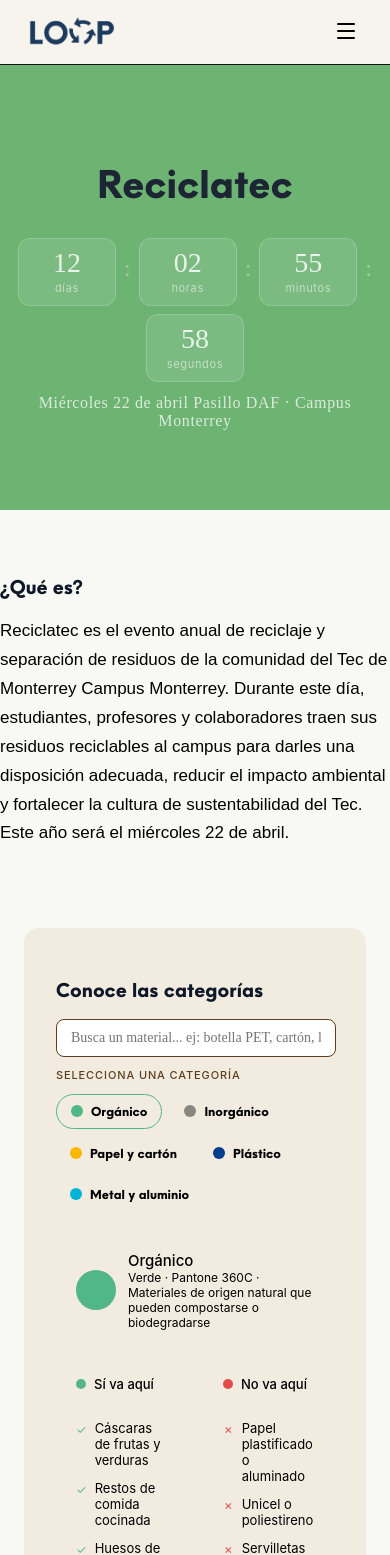
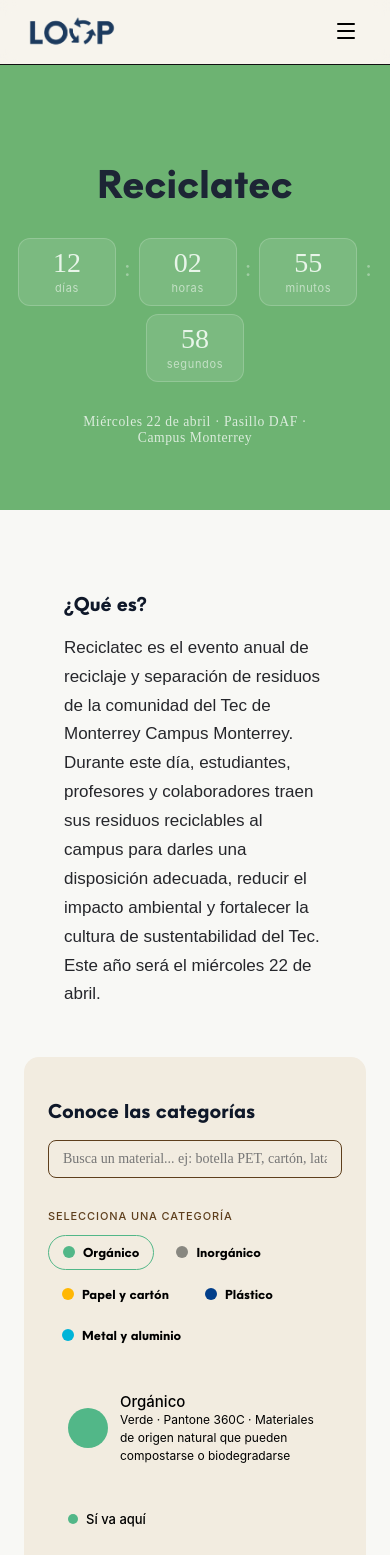
Before and after one commit to atenasarita/website-dne, a React (Create React App) app in the folder client/: page /reciclatec in a window 390 px wide. Shown: the top 1555 px of the page. Built offline with nearby package versions, Linux system fonts and the light colour scheme.

Commit message:
fix: responsiveness en reciclatec.jsx

```diff
--- a/client/src/pages/Reciclatec.jsx
+++ b/client/src/pages/Reciclatec.jsx
@@ -137,12 +137,18 @@ function CategoryPanel({ catId }) {
         <div style={{ width: '40px', height: '40px', borderRadius: '50%', background: c.color, flexShrink: 0 }} />
         <div>
           <div style={{ fontSize: '15px', fontWeight: 500, color: 'var(--color-text-primary)' }}>{c.nombre}</div>
-          <div style={{ fontSize: '12px', color: 'var(--color-text-tertiary)' }}>{c.pantone} · {c.desc}</div>
+          {/* Fix 1: desc wraps on mobile — allow it to wrap naturally */}
+          <div style={{ fontSize: '12px', color: 'var(--color-text-tertiary)', lineHeight: 1.5 }}>{c.pantone} · {c.desc}</div>
         </div>
       </div>
 
-      {/* Sí / No columns */}
-      <div style={{ display: 'grid', gridTemplateColumns: '1fr 1fr', gap: '1rem', marginBottom: '0.75rem' }}>
+      {/* Fix 2: Sí/No columns — collapse to 1 column on narrow screens */}
+      <div style={{
+        display: 'grid',
+        gridTemplateColumns: 'repeat(auto-fit, minmax(min(240px, 100%), 1fr))',
+        gap: '1rem',
+        marginBottom: '0.75rem'
+      }}>
         {[{ label: 'Sí va aquí', dot: '#52B788', items: c.si, type: 'si' },
           { label: 'No va aquí', dot: '#E24B4A', items: c.no, type: 'no' }].map(col => (
           <div key={col.label} style={{
@@ -155,7 +161,7 @@ function CategoryPanel({ catId }) {
               padding: '0.875rem 1.25rem',
               borderBottom: '0.5px solid var(--color-border-tertiary)'
             }}>
-              <div style={{ width: '10px', height: '10px', borderRadius: '50%', background: col.dot }} />
+              <div style={{ width: '10px', height: '10px', borderRadius: '50%', background: col.dot, flexShrink: 0 }} />
               <span style={{ fontSize: '13px', fontWeight: 500, color: 'var(--color-text-primary)' }}>{col.label}</span>
             </div>
             <div style={{ padding: '0.5rem 1.25rem' }}>
@@ -178,7 +184,8 @@ function CategoryPanel({ catId }) {
           }}>
             Casos especiales de la comunidad Tec
           </p>
-          <div style={{ display: 'grid', gridTemplateColumns: 'repeat(auto-fit, minmax(220px, 1fr))', gap: '0.75rem' }}>
+          {/* Fix 3: especiales grid — safer minmax */}
+          <div style={{ display: 'grid', gridTemplateColumns: 'repeat(auto-fit, minmax(min(220px, 100%), 1fr))', gap: '0.75rem' }}>
             {c.especiales.map((e, i) => (
               <div key={i} style={{
                 background: 'var(--color-background-primary)',
@@ -224,15 +231,18 @@ function SearchResults({ query }) {
       borderRadius: '12px', overflow: 'hidden'
     }}>
       {matches.map((r, i) => (
+
+        // wrap para mobile
         <div key={i} style={{
-          display: 'flex', alignItems: 'center', gap: '12px',
+          display: 'flex', alignItems: 'flex-start', gap: '12px',
           padding: '0.75rem 1.25rem',
           borderBottom: i < matches.length - 1 ? '0.5px solid var(--color-border-tertiary)' : 'none',
-          fontSize: '13px'
+          fontSize: '13px',
+          flexWrap: 'wrap'
         }}>
-          <div style={{ width: '10px', height: '10px', borderRadius: '50%', background: r.color, flexShrink: 0 }} />
-          <span style={{ flex: 1, color: 'var(--color-text-primary)' }}>{r.item}</span>
-          <span style={{ fontSize: '11px', color: 'var(--color-text-tertiary)', whiteSpace: 'nowrap' }}>
+          <div style={{ width: '10px', height: '10px', borderRadius: '50%', background: r.color, flexShrink: 0, marginTop: '3px' }} />
+          <span style={{ flex: 1, minWidth: '120px', color: 'var(--color-text-primary)' }}>{r.item}</span>
+          <span style={{ fontSize: '11px', color: 'var(--color-text-tertiary)' }}>
             {r.cat} · {typeLabel[r.type]}
           </span>
         </div>
@@ -249,9 +259,7 @@ function Reciclatec() {
 
   const [selectedCat, setSelectedCat] = useState('organico');
   const [query, setQuery] = useState('');
-
   const [scrollY, setScrollY] = useState(0);
-
 
   const handleSearch = useCallback((e) => setQuery(e.target.value), []);
   const isSearching = query.trim().length > 0;
@@ -265,12 +273,10 @@ function Reciclatec() {
   ];
 
   useEffect(() => {
-      // HERO ON LOAD
     setTimeout(() => {
       setIsVisible(prev => ({ ...prev, hero: true }));
     }, 100);
 
-      // SCROLL OBSERVER
     const observer = new IntersectionObserver((entries) => {
       entries.forEach(entry => {
         if (entry.isIntersecting) {
@@ -282,12 +288,7 @@ function Reciclatec() {
 
     document.querySelectorAll('[data-section]').forEach(el => observer.observe(el));
 
-      // Parallax scroll effect
-      const handleScroll = () => {
-        setScrollY(window.scrollY);
-      };
-
-      // Mouse move effect for hero
+    const handleScroll = () => setScrollY(window.scrollY);
     window.addEventListener('scroll', handleScroll);
 
     return () => {
@@ -298,47 +299,47 @@ function Reciclatec() {
 
   return (
     <div>
-      {/* Hero */}
+
       <section className={styles.card} style={{ position: 'relative', overflow: 'hidden' }}>
-        <div style={{
-          maxWidth: '800px',
-          margin: '0 auto',
-          position: 'relative',
-          zIndex: 10,
-          transform: `translateY(${scrollY * 0.3}px)`
-        }}>
-        <h1 className={`${styles.mainTitle} ${isVisible.hero ? styles.fadeIn : styles.hidden}`}>Reciclatec</h1>
+        <div style={{ transform: `translateY(${scrollY * 0.3}px)`, willChange: 'transform' }}>
+          <div style={{ maxWidth: '800px', margin: '0 auto', position: 'relative', zIndex: 10 }}>
+            <h1 className={`${styles.mainTitle} ${isVisible.hero ? styles.fadeIn : styles.hidden}`}>
+              Reciclatec
+            </h1>
 
-        <Countdown className={`${isVisible.hero ? styles.fadeIn : styles.hidden}`}/>
+            <Countdown className={`${isVisible.hero ? styles.fadeIn : styles.hidden}`} />
 
-        <p style={{
-          fontFamily: 'Space Mono',
-          fontSize: '16px',
-          color: 'rgba(255,255,255,0.75)',
-          marginTop: '0.75rem',
-          letterSpacing: '0.04em',
-          animationDelay: '0.2s'
-        }}
-        className={`${isVisible.hero ? styles.fadeIn : styles.hidden}`}>
-          Miércoles 22 de abril  Pasillo DAF · Campus Monterrey
+            <p
+              className={`${styles.subtitle} ${isVisible.hero ? styles.fadeIn : styles.hidden}`}
+            >
+              Miércoles 22 de abril · Pasillo DAF · Campus Monterrey
+            </p>
+          </div>
+        </div>
+      </section>
+
+      <section data-section='intro'>
+      <div style={{ maxWidth: '900px', margin: '0 auto', padding: '4rem 4rem 0' }}>
+        <h2 className={`${styles.heading2} ${isVisible.intro ? styles.fadeInUp : styles.hidden}`} style={{ marginBottom: '1rem' }}>
+          ¿Qué es?
+        </h2>
+        <p className={`${styles.bodyText} ${isVisible.intro ? styles.fadeInUp : styles.hidden}`} style={{ marginBottom: '1rem' }}>
+          Reciclatec es el evento anual de reciclaje y separación de residuos de la comunidad del Tec de Monterrey Campus Monterrey. Durante este día, estudiantes, profesores y colaboradores traen sus residuos reciclables al campus para darles una disposición adecuada, reducir el impacto ambiental y fortalecer la cultura de sustentabilidad del Tec. Este año será el miércoles 22 de abril.
         </p>
       </div>
       </section>
 
-      <div style={{ maxWidth: '900px', margin: '0 auto', marginTop: '4rem' }}>
-          <h2 className={styles.heading2} style={{ marginBottom: '1rem' }}>¿Qué es?</h2>
-          <p className={styles.bodyText} style={{ marginBottom: '1rem', color: 'var(--color-text-secondary)' }}>
-            Reciclatec es el evento anual de reciclaje y separación de residuos de la comunidad del Tec de Monterrey Campus Monterrey. Durante este día, estudiantes, profesores y colaboradores traen sus residuos reciclables al campus para darles una disposición adecuada, reducir el impacto ambiental y fortalecer la cultura de sustentabilidad del Tec. Este año será el miércoles 22 de abril.
-          </p>
-
-      </div>
-
-
       {/* Search */}
-      <section style={{ padding: '4rem 1.5rem'}}>
-
-        <div style={{ maxWidth: '900px', margin: '0 auto', marginBottom: '4rem', backgroundColor: '#f2ece0', padding: '2rem', borderRadius: '15px' }}>
-          <h2 className={styles.heading2}>Conoce las categorías </h2>
+      <section style={{ padding: '2rem 1.5rem 4rem' }}>
+        <div style={{
+          maxWidth: '900px',
+          margin: '0 auto',
+          marginBottom: '4rem',
+          backgroundColor: '#f2ece0',
+          padding: 'clamp(1.5rem, 4vw, 2rem)',
+          borderRadius: '15px'
+        }}>
+          <h2 className={styles.heading2}>Conoce las categorías</h2>
 
           <input
             type="text"
@@ -346,12 +347,17 @@ function Reciclatec() {
             onChange={handleSearch}
             placeholder="Busca un material... ej: botella PET, cartón, lata..."
             style={{
-              width: '90%',
+              width: '100%',
+              boxSizing: 'border-box',
               padding: '10px 14px',
-              border: '0.5px solid',
-              borderRadius: '8px', fontSize: '14px',
+              border: '0.5px solid #5e3f1d',
+              borderRadius: '8px',
+              fontSize: '14px',
               color: '#5e3f1d',
-              outline: 'none', fontFamily: 'Space Mono',
+              outline: 'none',
+              fontFamily: 'Space Mono',
+              marginBottom: '1.25rem',
+              background: 'transparent',
             }}
             onFocus={e => e.target.style.borderColor = '#5e3f1d'}
             onBlur={e => e.target.style.borderColor = '#5e3f1d'}
@@ -369,13 +375,13 @@ function Reciclatec() {
             </>
           ) : (
             <>
-          {/* Category tabs */}
               <p style={{
                 fontSize: '11px', fontWeight: 500, textTransform: 'uppercase',
                 letterSpacing: '0.08em', color: '#5e3f1d', marginBottom: '0.75rem'
               }}>
                 Selecciona una categoría
               </p>
+
               <div style={{ display: 'flex', gap: '8px', flexWrap: 'wrap', marginBottom: '1.5rem' }}>
                 {tabs.map(tab => (
                   <button
@@ -403,10 +409,8 @@ function Reciclatec() {
             </>
           )}
         </div>
-
       </section>
     </div>
-
   );
 }
 
--- a/client/src/pages/styles/Reciclatec.module.css
+++ b/client/src/pages/styles/Reciclatec.module.css
@@ -17,12 +17,12 @@
 }
 
 .subtitle {
-    font-size: clamp(14px, 4vw, 20px);
-    opacity: 0.95;
-    margin-bottom: 2rem;
-    font-weight: 400;
-    font-family: 'Space Mono', monospace;
-    line-height: 1.6;
+    font-family: 'Space Mono';
+    font-size: clamp(13px, 3.5vw, 16px);
+    color: rgba(255, 255, 255, 0.75);
+    margin-top: 0.75rem;
+    letter-spacing: 0.04em;
+    animationDelay: '0.2s'
 }
 
 .secondary{
@@ -161,9 +161,11 @@
     .mainTitle {
         line-height: 1.1;
     }
+
     .subtitle {
-        margin-bottom: 1.5rem;
+        margin: 2rem 3rem 0;
     }
+
     .linkButton {
         width: auto;
         padding: 12px 20px;
```
Lines whose indentation alone changed are shown as unchanged.
